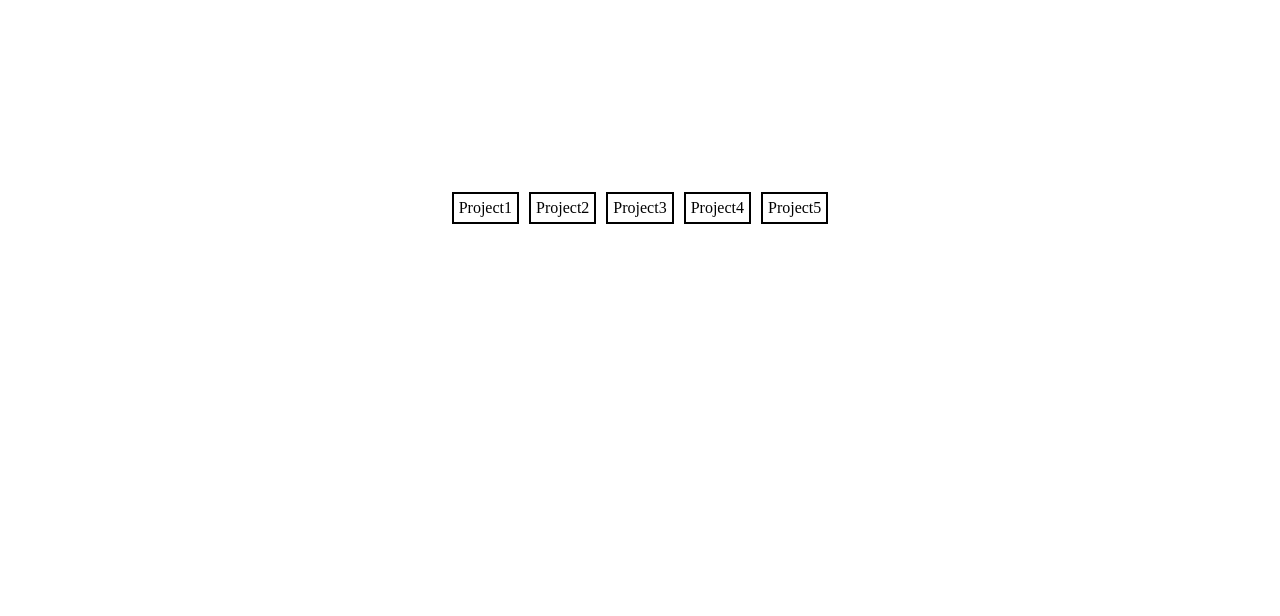
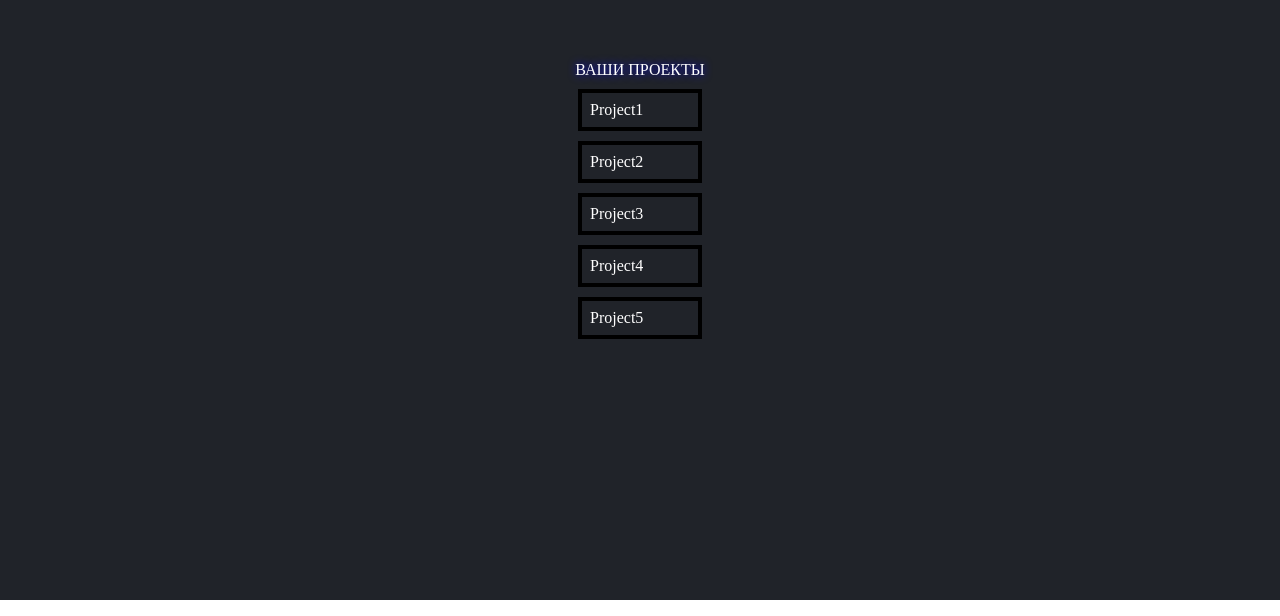
Before and after one commit to Calisthetic/site-constructor-demo-ui, a React (Create React App) app: page /projects in a window 1280 px wide. Shown: the part 200-816 px from the top of the page. Built offline with nearby package versions, Linux system fonts and the light colour scheme.

Commit message:
ui changes

```diff
--- a/src/App.css
+++ b/src/App.css
@@ -1,10 +1,13 @@
+body {
+  margin: 0px;
+  padding: 0px;
+}
 
-
-input[type=range]:focus {
+input[type="range"]:focus {
   outline: none; /* Removes the blue border. You should probably do some kind of focus styling for accessibility reasons though. */
 }
 
-input[type=range]::-ms-track {
+input[type="range"]::-ms-track {
   cursor: pointer;
 
   /* Hides the slider so custom styles can be added */
@@ -12,28 +15,25 @@ input[type=range]::-ms-track {
   border-color: transparent;
   color: transparent;
 }
-input[type=range]  {
+input[type="range"] {
   height: 16px;
   margin-top: 1px;
 }
 
-input[type=range]::-webkit-slider-runnable-track {
+input[type="range"]::-webkit-slider-runnable-track {
   background-color: #303339;
   height: 9px;
   width: 9px;
   border-radius: 10px;
 }
 
-input[type=range]::-webkit-slider-thumb {
+input[type="range"]::-webkit-slider-thumb {
   background-color: #000000;
   cursor: pointer;
   width: 15px;
   margin-top: -3px;
   margin-right: -3px;
 }
-
-
-
 
 .App {
   text-align: center;
--- a/src/pages/Auth.js
+++ b/src/pages/Auth.js
@@ -1,26 +1,44 @@
 import { useRef } from "react";
-import s from "./Pages.module.css"
+import s from "./Pages.module.css";
 
 const Auth = () => {
-  const textLoginRef = useRef()
-  const textPasswordRef = useRef()
+  const textLoginRef = useRef();
+  const textPasswordRef = useRef();
 
   async function Entry() {
-    if (textPasswordRef.current.value.length !== 0 && textLoginRef.current.value.length !== 0) {
+    if (
+      textPasswordRef.current.value.length !== 0 &&
+      textLoginRef.current.value.length !== 0
+    ) {
       window.location.href = "/projects";
     } else {
-      alert("Пользователь не найден")
+      alert("Пользователь не найден");
     }
   }
 
   return (
-    <div className={s.background}>
+    <div className={s.background_auth}>
       <div className={s.field_back}>
-        <input type="text" defaultValue="user1" ref={textLoginRef} placeholder="login or name" className={s.input}></input>
-        <input type="text" defaultValue="pass1" ref={textPasswordRef} placeholder="password" className={s.input}></input>
-        <div onClick={Entry} className={s.button}>Entry</div>
+        <div className={s.title}>Авторизация</div>
+        <input
+          type="text"
+          defaultValue="user1"
+          ref={textLoginRef}
+          placeholder="login or name"
+          className={s.input}
+        ></input>
+        <input
+          type="text"
+          defaultValue="pass1"
+          ref={textPasswordRef}
+          placeholder="password"
+          className={s.input}
+        ></input>
+        <div onClick={Entry} className={s.button}>
+          Entry
+        </div>
       </div>
     </div>
-  )
-}
-export default Auth
+  );
+};
+export default Auth;
--- a/src/pages/Pages.module.css
+++ b/src/pages/Pages.module.css
@@ -1,21 +1,31 @@
-.background {
+/* ////////////////////////папапапап */
+/* Auth */
+.background_auth {
   height: 100vh;
   width: 100%;
   display: flex;
   align-items: center;
   justify-content: center;
+  background: linear-gradient(45deg, white, black, red, black, white);
 }
 
 .field_back {
   display: flex;
   flex-direction: column;
   align-items: center;
-  padding: 16px;
-  background-color: rgba(0, 0, 0, 0.4);
+  padding: 30px;
+
+  background-color: black;
+  border: 2px solid red;
   box-shadow: 0px 0px 8px 0px rgba(0, 0, 0, 0.2);
   border-radius: 10px;
 }
-
+.title {
+  margin-bottom: 5px;
+  color: red;
+  font-weight: bold;
+  font-size: 20px;
+}
 .input {
   margin: 0px 0px 12px 0px;
 }
@@ -23,7 +33,7 @@
 .button {
   height: 30px;
   width: 120px;
-  background-color: red;
+  background-color: black;
   display: flex;
   align-items: center;
   justify-content: center;
@@ -31,13 +41,23 @@
   border: 2px solid red;
   transition: 0.25s;
   cursor: pointer;
-  color: black;
+  color: red;
+  font-weight: bold;
 }
 .button:hover {
   border: 2px solid black;
 }
 
 /* //////////////////////// */
+/* Projects */
+.background_projects {
+  height: 100vh;
+  width: 100%;
+  display: flex;
+  align-items: center;
+  justify-content: center;
+  background: #202329;
+}
 
 .cages {
   width: 100%;
@@ -45,13 +65,21 @@
   display: flex;
   justify-content: center;
   gap: 10px;
+  flex-direction: column;
+  align-items: center;
 }
 .cage {
-  border: 2px solid black;
-  padding: 5px;
+  border: 4px solid black;
+  padding: 8px;
+  width: 100px;
   cursor: pointer;
   transition: 0.25s;
+  color: white;
 }
 .cage:hover {
-  border: 2px solid red;
+  border: 2px solid white;
 }
+.titlecage {
+  color: white;
+  text-shadow: rgba(0, 0, 255, 0.9) 0px 0px 9px;
+}
--- a/src/pages/Projects.js
+++ b/src/pages/Projects.js
@@ -1,21 +1,31 @@
-import s from "./Pages.module.css"
+import s from "./Pages.module.css";
 
 const Projects = () => {
-
   function selectProject() {
     window.location.href = "/main";
   }
 
   return (
-    <div className={s.background}>
+    <div className={s.background_projects}>
       <div className={s.cages}>
-        <div className={s.cage} onClick={selectProject}>Project1</div>
-        <div className={s.cage} onClick={selectProject}>Project2</div>
-        <div className={s.cage} onClick={selectProject}>Project3</div>
-        <div className={s.cage} onClick={selectProject}>Project4</div>
-        <div className={s.cage} onClick={selectProject}>Project5</div>
+        <div className={s.titlecage}> ВАШИ ПРОЕКТЫ </div>
+        <div className={s.cage} onClick={selectProject}>
+          Project1
+        </div>
+        <div className={s.cage} onClick={selectProject}>
+          Project2
+        </div>
+        <div className={s.cage} onClick={selectProject}>
+          Project3
+        </div>
+        <div className={s.cage} onClick={selectProject}>
+          Project4
+        </div>
+        <div className={s.cage} onClick={selectProject}>
+          Project5
+        </div>
       </div>
     </div>
-  )
-}
-export default Projects
+  );
+};
+export default Projects;
```
